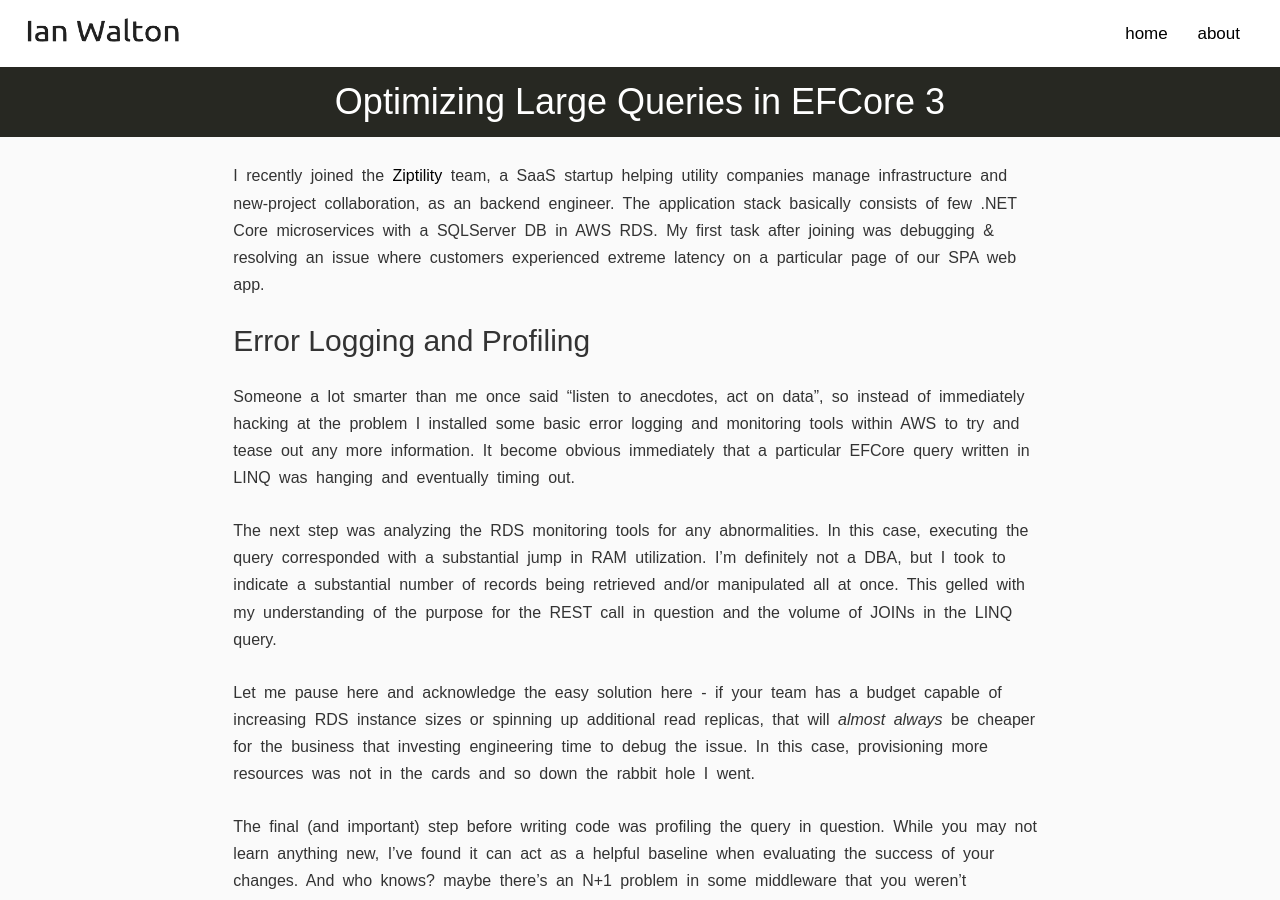
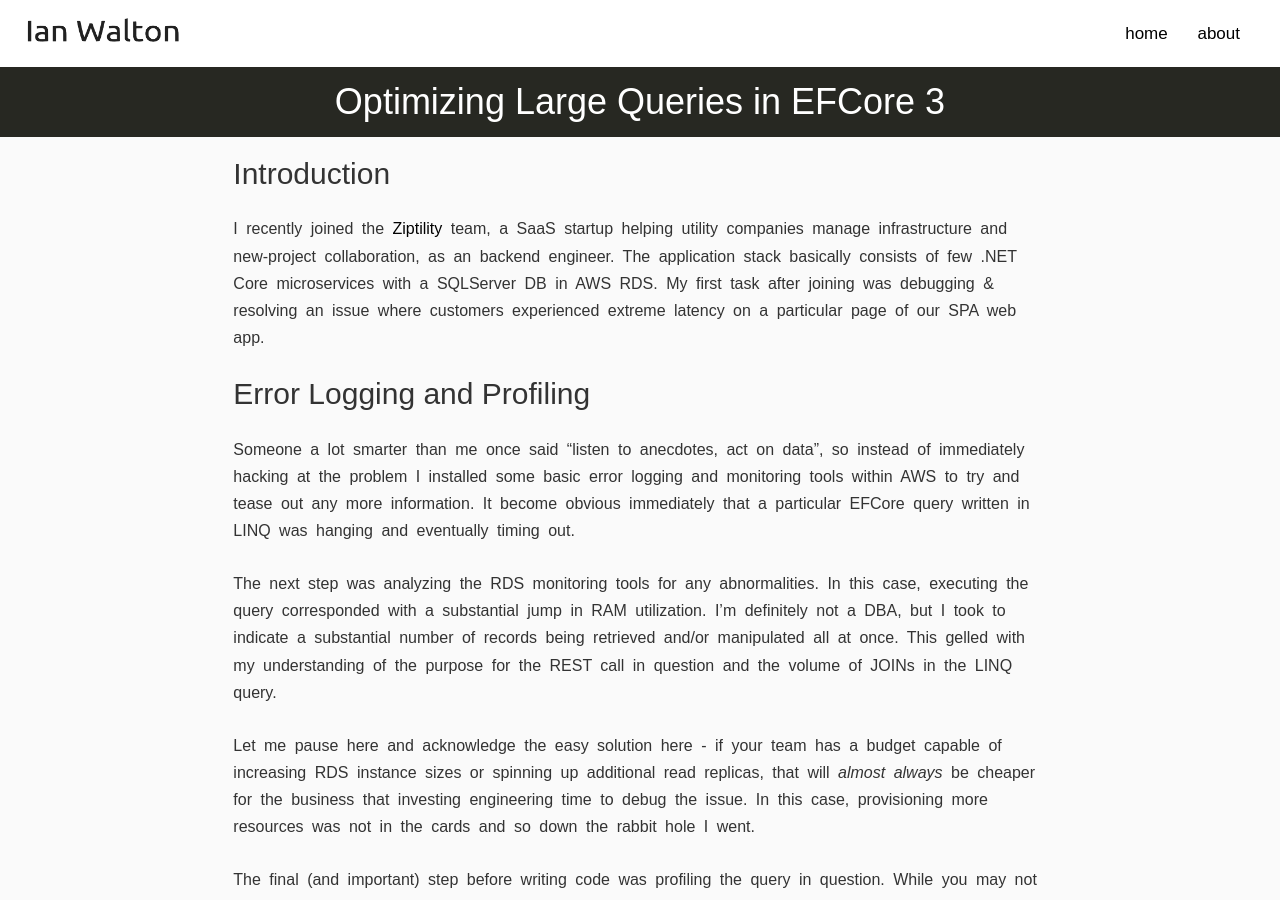
Before and after one commit to itwalton/itwalton.github.io, a Jekyll site: the page built from _posts/2020-09-14-optimizing-large-queries-in-entity-framework-core.md, in a window 1280 px wide and 900 px high. Built offline with Jekyll 4.4.1, drawn with Linux system fonts in a browser that asks for light colours; some web fonts are replaced.

Commit message:
add intro header

```diff
--- a/_posts/2020-09-14-optimizing-large-queries-in-entity-framework-core.md
+++ b/_posts/2020-09-14-optimizing-large-queries-in-entity-framework-core.md
@@ -5,6 +5,8 @@ title: Optimizing Large Queries in EFCore 3
 header: Optimizing Large Queries in EFCore 3
 description: Understanding how to mitigate request timeouts on queries returning large datasets
 ---
+
+## Introduction
 
 I recently joined the [Ziptility](ziptility.com) team, a SaaS startup helping utility companies manage infrastructure and new-project collaboration, as an backend engineer. The application stack basically consists of few .NET Core microservices with a SQLServer DB in AWS RDS. My first task after joining was debugging & resolving an issue where customers experienced extreme latency on a particular page of our SPA web app.
 
```
